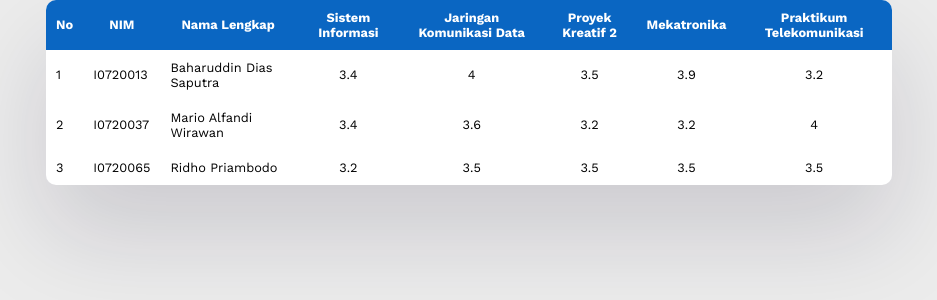
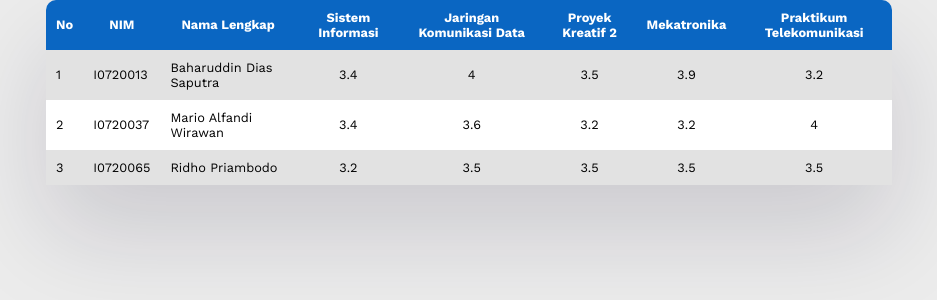
Before and after one commit to casperdias/SI_Week5, a PHP site: page / in a window 1280 px wide. Shown: the part 105-405 px from the top of the page, without its empty margins (171-1108 px from the left). Run offline with PHP 8.4, Linux system fonts and the light colour scheme; data comes from the database, SQL or seed files in the repository; data that the repository does not hold is empty.

Commit message:
Update style.css

```diff
--- a/style.css
+++ b/style.css
@@ -45,6 +45,9 @@ table{
   border-radius: 10px;
   box-shadow: rgba(17, 12, 46, 0.15) 0px 48px 100px 0px;
   font-size: 0.8em;
+}
+tr:nth-child(odd){
+  background-color: rgb(226, 226, 226);
 }
 th{
   text-align: center;
```
